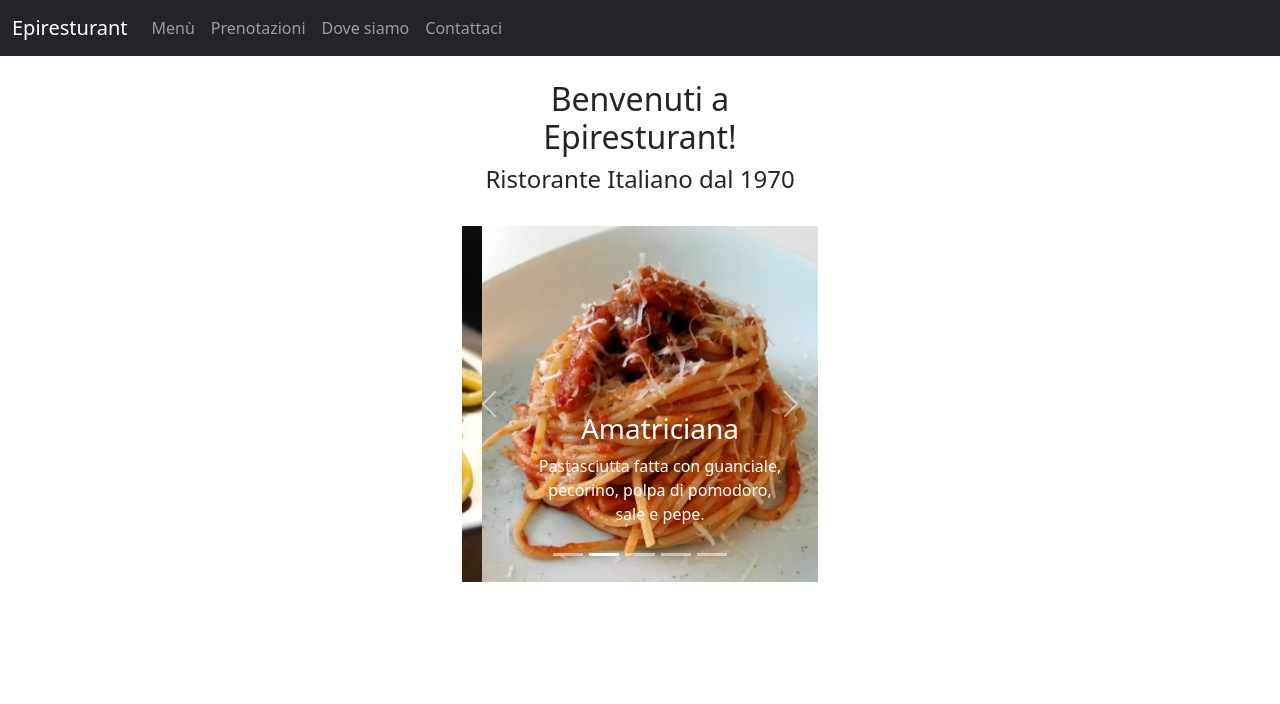
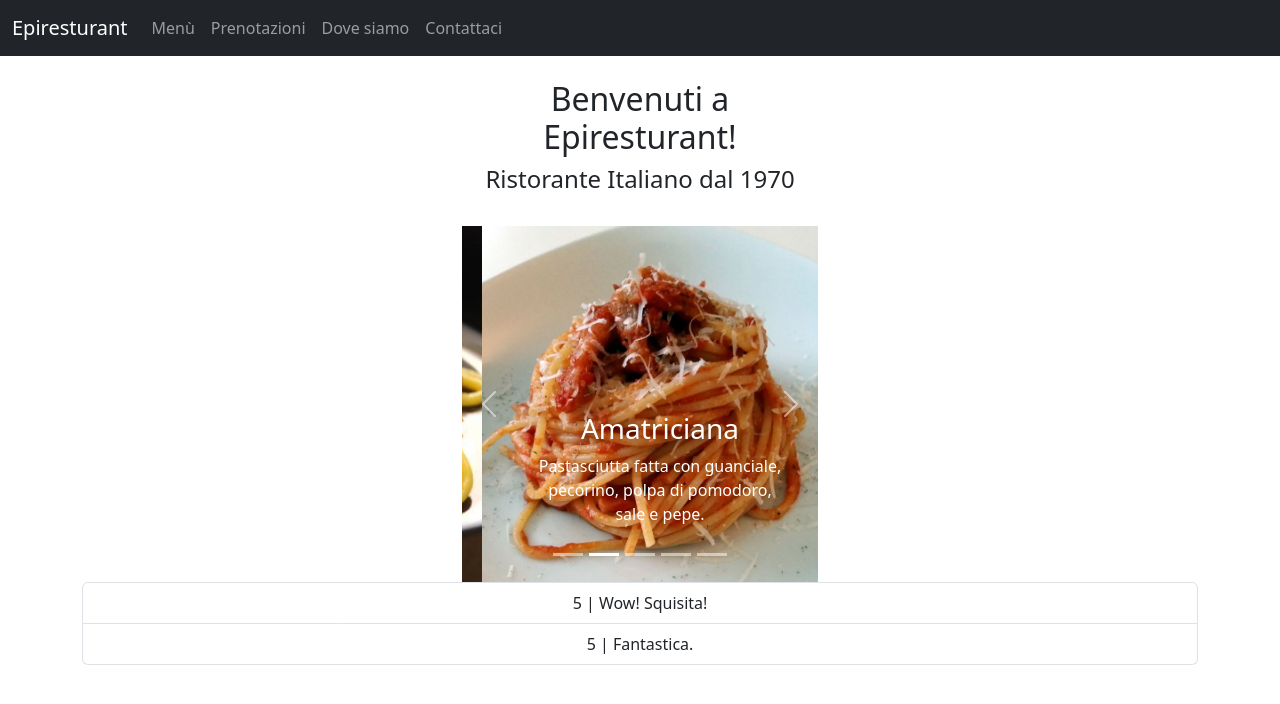
Before and after one commit to Pietroro98/episturant, a React (Create React App) app: page / in a window 1280 px wide. Shown: the top 704 px of the page. Built offline with nearby package versions, Linux system fonts and the light colour scheme.

Commit message:
aggiounta della funzione state per generare i commenti

```diff
--- a/src/components/Home.jsx
+++ b/src/components/Home.jsx
@@ -1,7 +1,12 @@
-import { Container, Row, Col, Carousel } from "react-bootstrap";
-import pastasciutte from '../Data/Menu.json'
+import { Container, Row, Col, Carousel, ListGroup } from "react-bootstrap";
+import pastasciutte from "../Data/Menu.json";
+import { Component } from "react";
 
-const Home = function () {
+class Home extends Component {
+  state = {
+    activePasta: pastasciutte[0],
+  };
+  render() {
     return (
       <Container>
         <Row className="justify-content-center">
@@ -12,29 +17,43 @@ const Home = function () {
         </Row>
         <Row className="justify-content-center">
           <Col xs={12} md={6} lg={4}>
-          <Carousel>
-
-
-            { pastasciutte.map((pasta) =>{
+            <Carousel onSlide={(i) => {
+                console.log('slidecambiata', i )
+            }}>
+              {pastasciutte.map((pasta) => {
                 return (
                   <Carousel.Item key={pasta.id}>
-              <img className="w-100" src={pasta.image} alt="pasta pic"></img>
+                    <img
+                      className="w-100"
+                      src={pasta.image}
+                      alt="pasta pic"
+                    ></img>
                     <Carousel.Caption>
                       <h3>{pasta.name}</h3>
-                <p>
-                {pasta.description}
-                </p>
+                      <p>{pasta.description}</p>
                     </Carousel.Caption>
                   </Carousel.Item>
-        )
+                );
               })}
-
-
             </Carousel>
+          </Col>
+        </Row>
+        <Row className="justify-content-center">
+          <Col>
+            <ListGroup className="text-center">
+              {this.state.activePasta.comments.map((c) => {
+                return (
+                  <ListGroup.Item key={c.id}>
+                    {c.rating} | {c.comment}
+                  </ListGroup.Item>
+                );
+              })}
+            </ListGroup>
           </Col>
         </Row>
       </Container>
     );
-};
+  }
+}
 
 export default Home;
```
Lines whose indentation alone changed are shown as unchanged.
